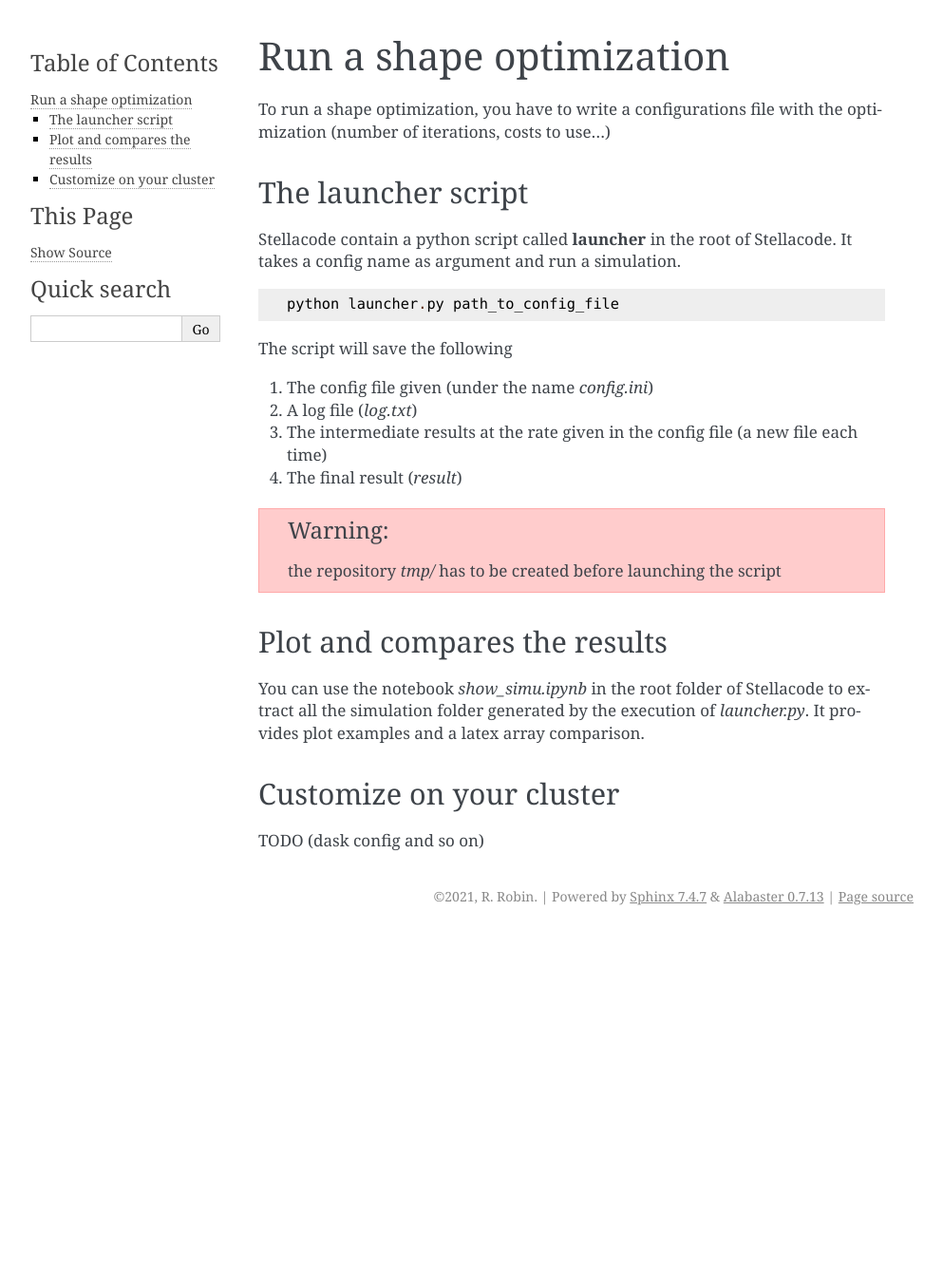
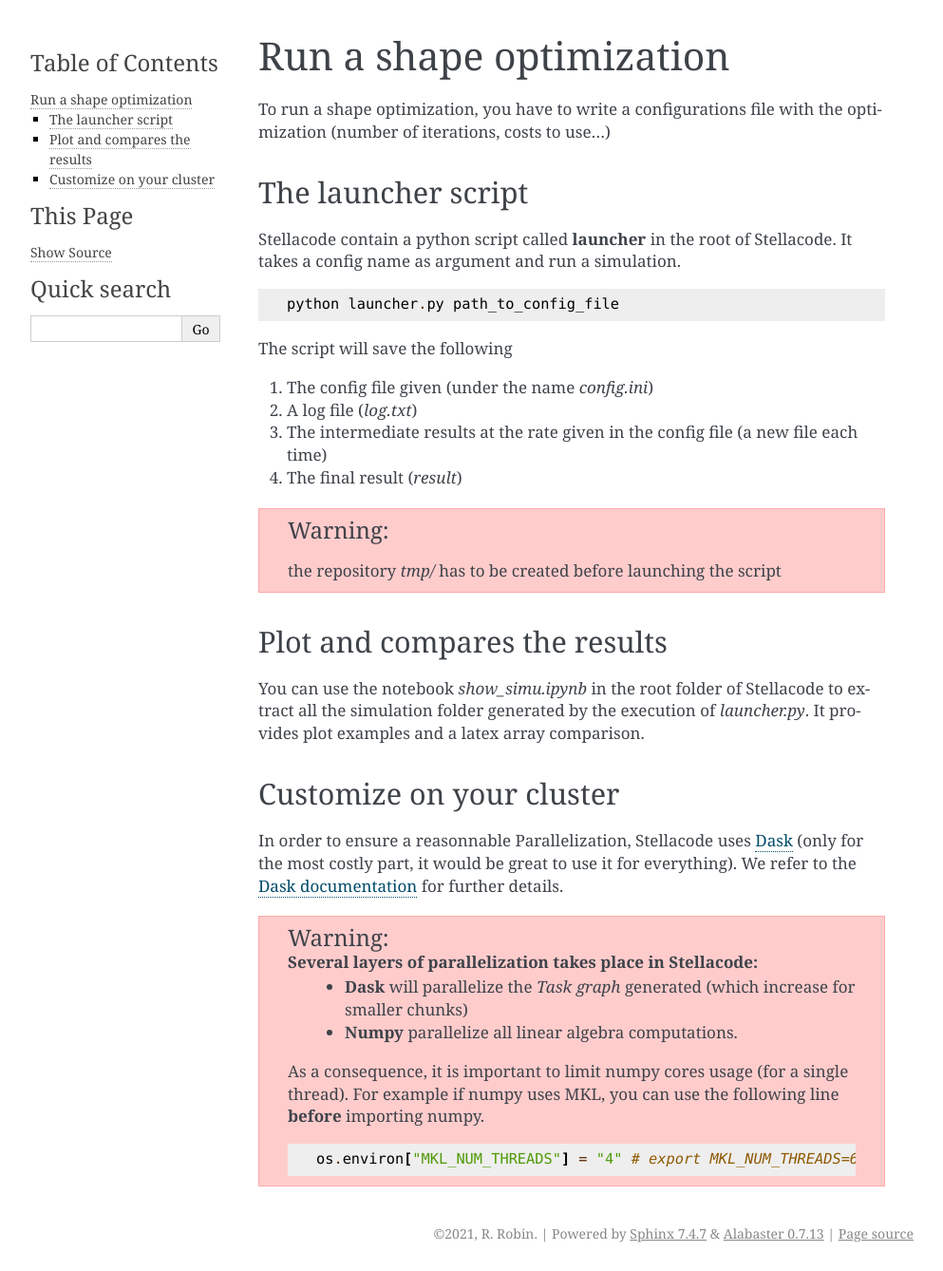
Before and after one commit to rob3315/stellacode, a Sphinx documentation site: the page built from docs/sources/tutorials/run_a_shape_optimization.rst, in a window 1280 px wide. Shown: the whole page at 95% size, without its empty margins (148-1141 px from the left). Built offline with Sphinx 7.4.7, drawn with Linux system fonts in a browser that asks for light colours; pages that are not in the unit, such as notebooks, are missing from menus; before the commit the page ends 983 px from its top, so only the background shows below that.

```diff
--- a/docs/index.rst
+++ b/docs/index.rst
@@ -11,7 +11,7 @@ Welcome to Stellacode's documentation!
    sources/installation
    sources/tutorials/quickstart
    sources/configurations
-   sources/code_structure
+   sources/contribute
    sources/uninstall
    sources/license
 
--- a/docs/sources/tutorials/quickstart.rst
+++ b/docs/sources/tutorials/quickstart.rst
@@ -5,7 +5,7 @@ First ensure that that you have activated the virtual environment associated wit
 
     conda activate stellacode # activate the environment
 
-Compute the cost of one surface
+Tutorials
 -------------------------------------
 Launch the first tutorials with Jupyter notebook
 ::
--- a/docs/sources/tutorials/run_a_shape_optimization.rst
+++ b/docs/sources/tutorials/run_a_shape_optimization.rst
@@ -28,4 +28,15 @@ You can use the notebook *show_simu.ipynb* in the root folder of Stellacode to e
 
 Customize on your cluster
 -------------------------------
-TODO (dask config and so on)
+In order to ensure a reasonnable Parallelization, Stellacode uses `Dask <https://dask.org/>`_ (only for the most costly part, it would be great to use it for everything).
+We refer to the `Dask documentation <https://docs.dask.org/en/latest/setup.html>`_ for further details.
+
+.. warning::
+    Several layers of parallelization takes place in Stellacode:
+       - **Dask** will parallelize the *Task graph* generated (which increase for smaller chunks)
+       - **Numpy** parallelize all linear algebra computations.
+
+    As a consequence, it is important to limit numpy cores usage (for a single thread). For example if numpy uses MKL, you can use the following line **before** importing numpy.
+    ::
+
+        os.environ["MKL_NUM_THREADS"] = "4" # export MKL_NUM_THREADS=6
```
Also changed, not shown: docs/sources/code_structure.rst (deleted, +0 -8 lines), docs/sources/contribute.rst (added, +12 -0 lines).
